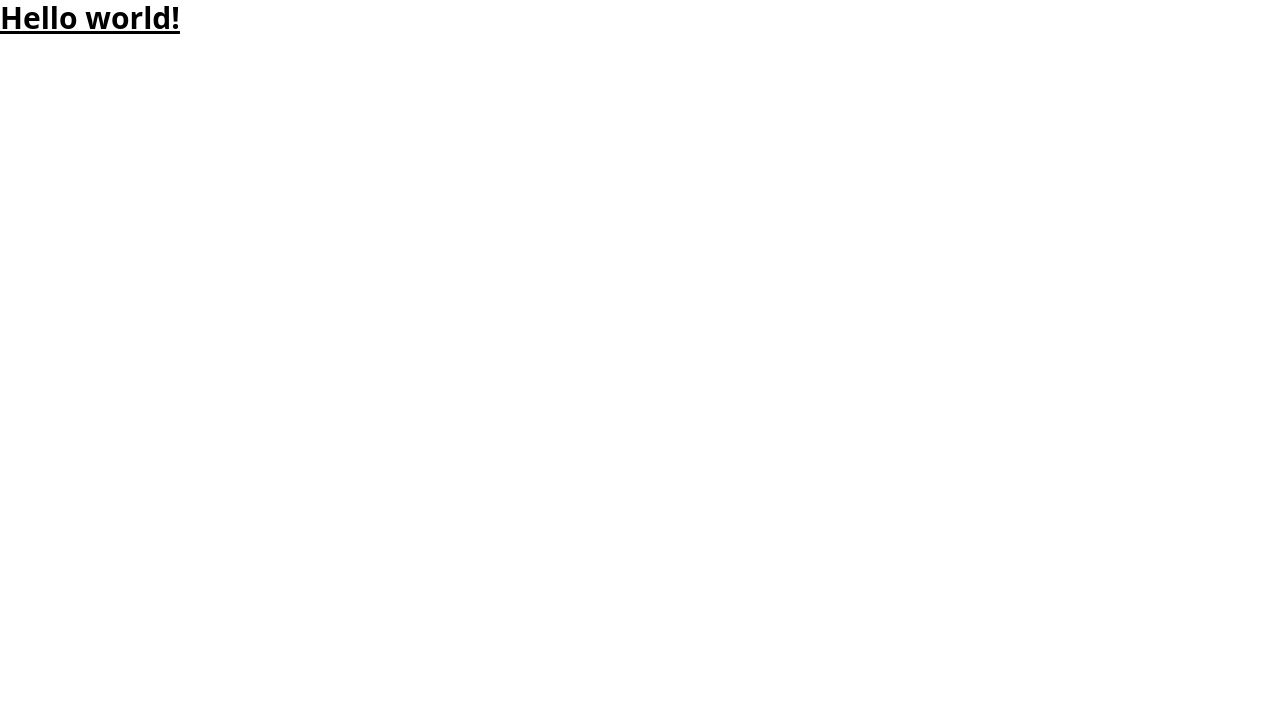
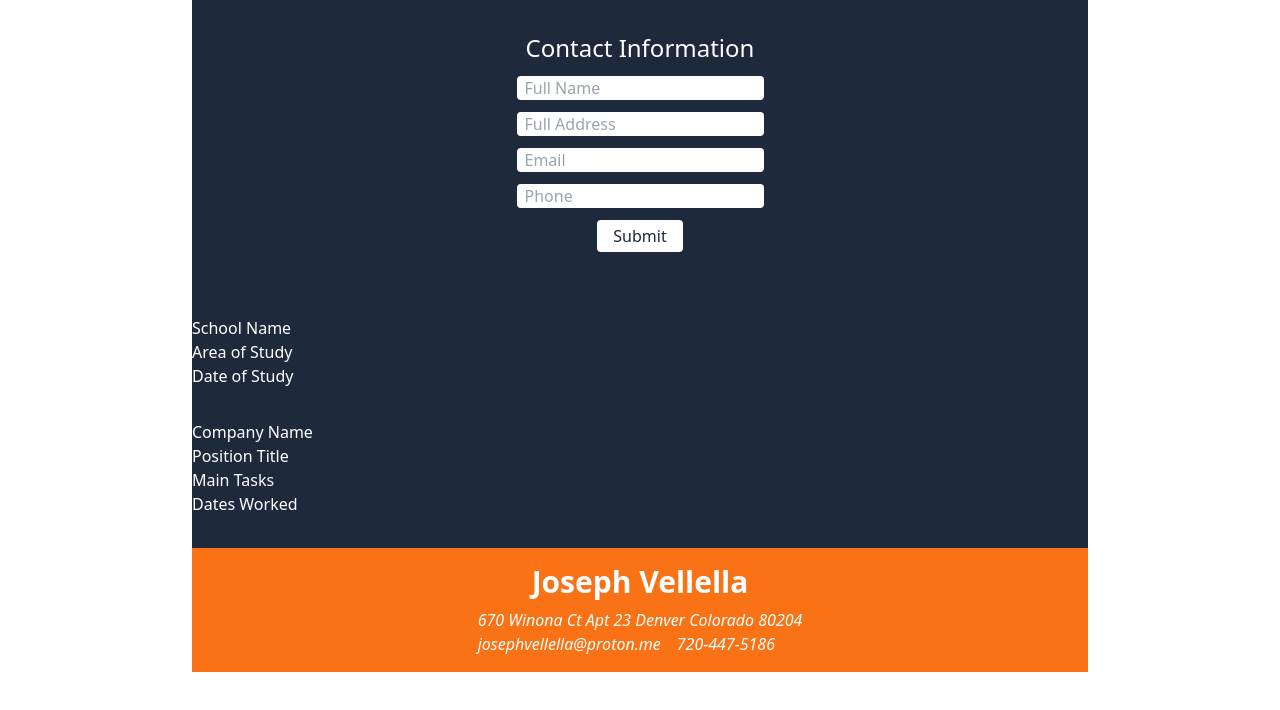
Before and after one commit to TimeApollo/cv-application, a React (Vite) app: page / in a window 1280 px wide. Shown: the top 710 px of the page. Built offline with nearby package versions, Linux system fonts and the light colour scheme.

Commit message:
Contact Information working.

```diff
--- a/src/App.jsx
+++ b/src/App.jsx
@@ -1,7 +1,44 @@
-import React, { useState } from 'react';
+import React, { useState, useEffect } from 'react';
+import Contact from './components/Contact';
+import Education from './components/Education';
+import Experience from './components/Experience';
+import Output from './components/Output';
 
 export default function App() {
-  const [count, setCount] = useState(0);
+  const [information, setInformation] = useState({
+    contact: {
+      name: 'Joseph Vellella',
+      address: '670 Winona Ct Apt 23 Denver Colorado 80204',
+      email: 'josephvellella@proton.me',
+      phone: '720-447-5186',
+    },
+    education: {
+      name: 'Missouri University of Science and Technology',
+      areaOfStudy: 'Chemical Engineering',
+      dateOfStudy: 'August 2011 - May 2015',
+    },
+  });
 
-  return <h1 className="text-3xl font-bold underline">Hello world!</h1>;
+  function handleChange(event) {
+    const { name, value } = event.target;
+    setInformation((prevInformation) => ({
+      ...prevInformation,
+      contact: {
+        ...prevInformation.contact,
+        [name]: value,
+      },
+      // contact: {
+      //   [name]: value,
+      // },
+    }));
+  }
+
+  return (
+    <div className="mx-auto flex flex-col gap-8 bg-slate-800 text-white md:max-w-4xl">
+      <Contact {...information} handleChange={handleChange} />
+      <Education />
+      <Experience />
+      <Output {...information} />
+    </div>
+  );
 }
--- /dev/null
+++ b/src/components/Contact.jsx
@@ -0,0 +1,65 @@
+import React, { useState, useEffect } from 'react';
+
+export default function Contact(props) {
+  console.log(props);
+
+  function handleSubmit(event) {
+    event.preventDefault();
+  }
+  return (
+    <div>
+      <form
+        onSubmit={handleSubmit}
+        className="m-8 flex flex-col items-center gap-3"
+      >
+        <h1 className="text-2xl"> Contact Information</h1>
+        <div className="">
+          <input
+            onChange={props.handleChange}
+            type="text"
+            name="name"
+            id="name"
+            className="rounded px-2 text-slate-800"
+            placeholder="Full Name"
+          />
+        </div>
+
+        <div>
+          <input
+            onChange={props.handleChange}
+            type="text"
+            name="address"
+            id="address"
+            placeholder="Full Address"
+            className="rounded px-2 text-slate-800"
+          />
+        </div>
+
+        <div>
+          <input
+            onChange={props.handleChange}
+            type="email"
+            name="email"
+            id="email"
+            className="rounded px-2 text-slate-800"
+            placeholder="Email"
+          />
+        </div>
+
+        <div>
+          <input
+            onChange={props.handleChange}
+            type="tel"
+            name="phone"
+            id="tel"
+            className="rounded px-2 text-slate-800"
+            placeholder="Phone"
+          />
+        </div>
+        <button className="rounded bg-white px-4 py-1 text-slate-800">
+          Submit
+        </button>
+      </form>
+    </div>
+  );
+}
--- /dev/null
+++ b/src/components/ContactOuput.jsx
@@ -0,0 +1,16 @@
+import React, { useState, useEffect } from 'react';
+
+export default function ContactOutput(props) {
+  return (
+    <div className="flex  flex-col place-items-center justify-center gap-2 bg-orange-500 py-4">
+      <h1 className="text-3xl font-bold">{props.name}</h1>
+      <div>
+        <h1 className="italic">{props.address}</h1>
+        <h1 className="flex gap-4 italic">
+          <a href={`mailto:${props.email}`}>{props.email}</a>
+          <a href={`tel:${props.phone}`}>{props.phone}</a>
+        </h1>
+      </div>
+    </div>
+  );
+}
--- /dev/null
+++ b/src/components/Education.jsx
@@ -0,0 +1,11 @@
+import React, { useState, useEffect } from 'react';
+
+export default function Education() {
+  return (
+    <div>
+      <p>School Name</p>
+      <p>Area of Study</p>
+      <p>Date of Study</p>
+    </div>
+  );
+}
--- /dev/null
+++ b/src/components/Experience.jsx
@@ -0,0 +1,12 @@
+import React, { useState, useEffect } from 'react';
+
+export default function Experience() {
+  return (
+    <div>
+      <p>Company Name</p>
+      <p>Position Title</p>
+      <p>Main Tasks</p>
+      <p>Dates Worked</p>
+    </div>
+  );
+}
--- /dev/null
+++ b/src/components/Output.jsx
@@ -0,0 +1,6 @@
+import React, { useState, useEffect } from 'react';
+import ContactOutput from './ContactOuput';
+
+export default function Output(props) {
+  return <ContactOutput {...props.contact} handleChange={props.handleChange} />;
+}
```
